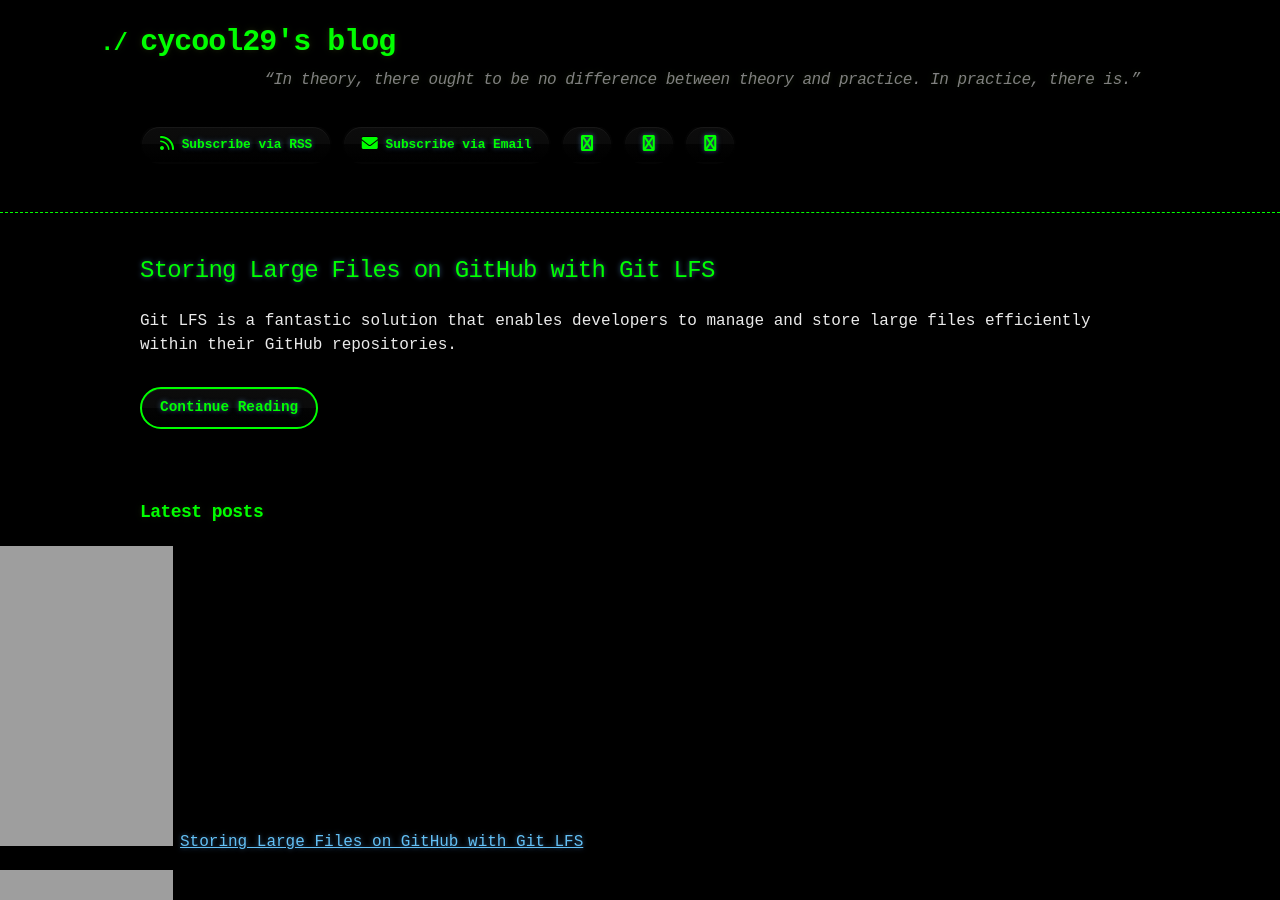
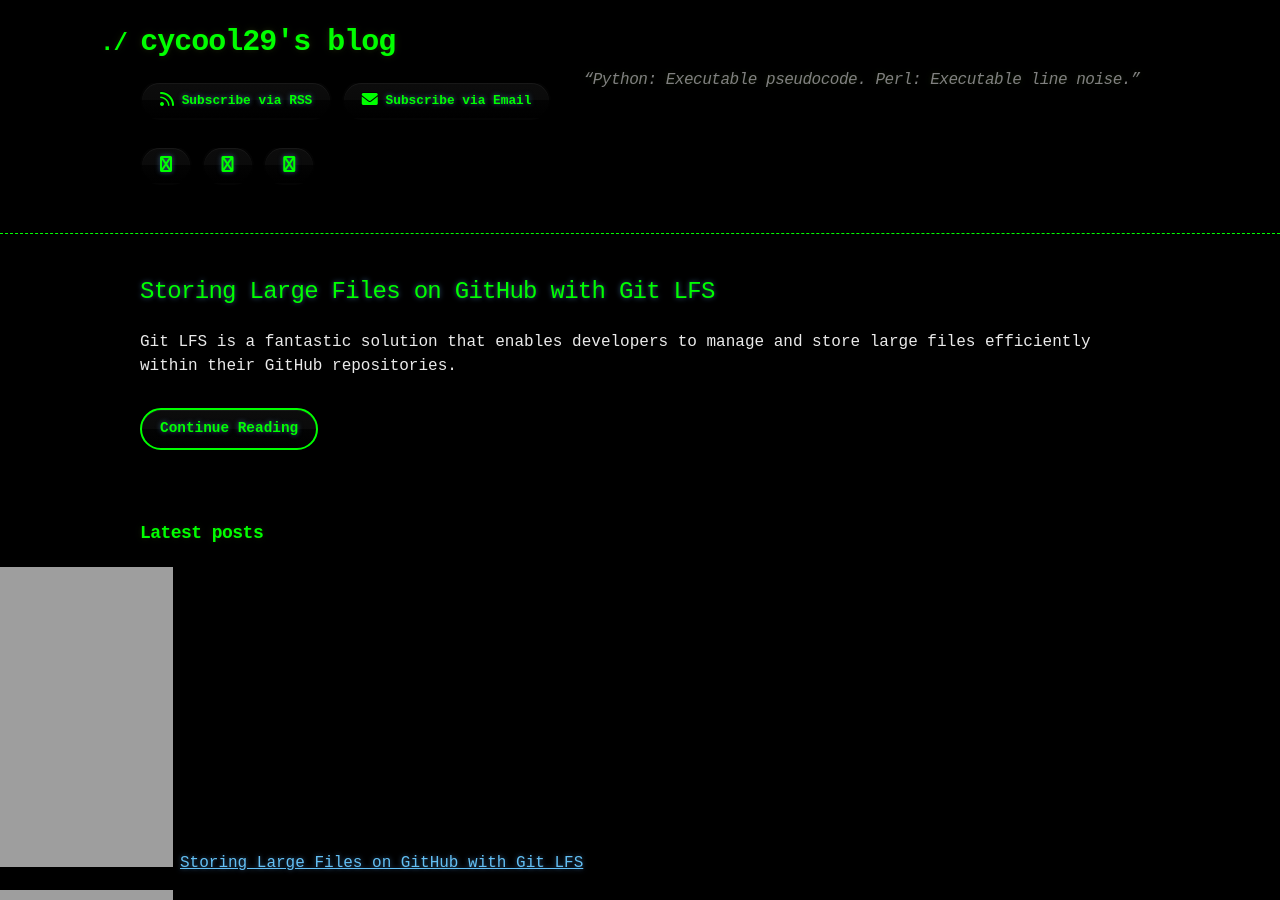
Before and after one commit to cycool29/cycool29.github.io, a Jekyll site: the page built from index.md, in a window 1280 px wide and 900 px high. Built offline with Jekyll 4.4.1, drawn with Linux system fonts in a browser that asks for light colours; a style sheet for code colours, icons or effects is not loaded.

Commit message:
Update quotes

```diff
--- a/_config.yml
+++ b/_config.yml
@@ -1,5 +1,5 @@
 title: cycool29's blog
-description: "“In theory, there ought to be no difference between theory and practice. In practice, there is.” "
+description: "“Python: Executable pseudocode. Perl: Executable line noise.” "
 bio: A high school student. Intermediate in Python, Git, Bash. Learning JavaScript. He/Him. "
 author: cycool29
 url: https://cycool29.github.io
```
